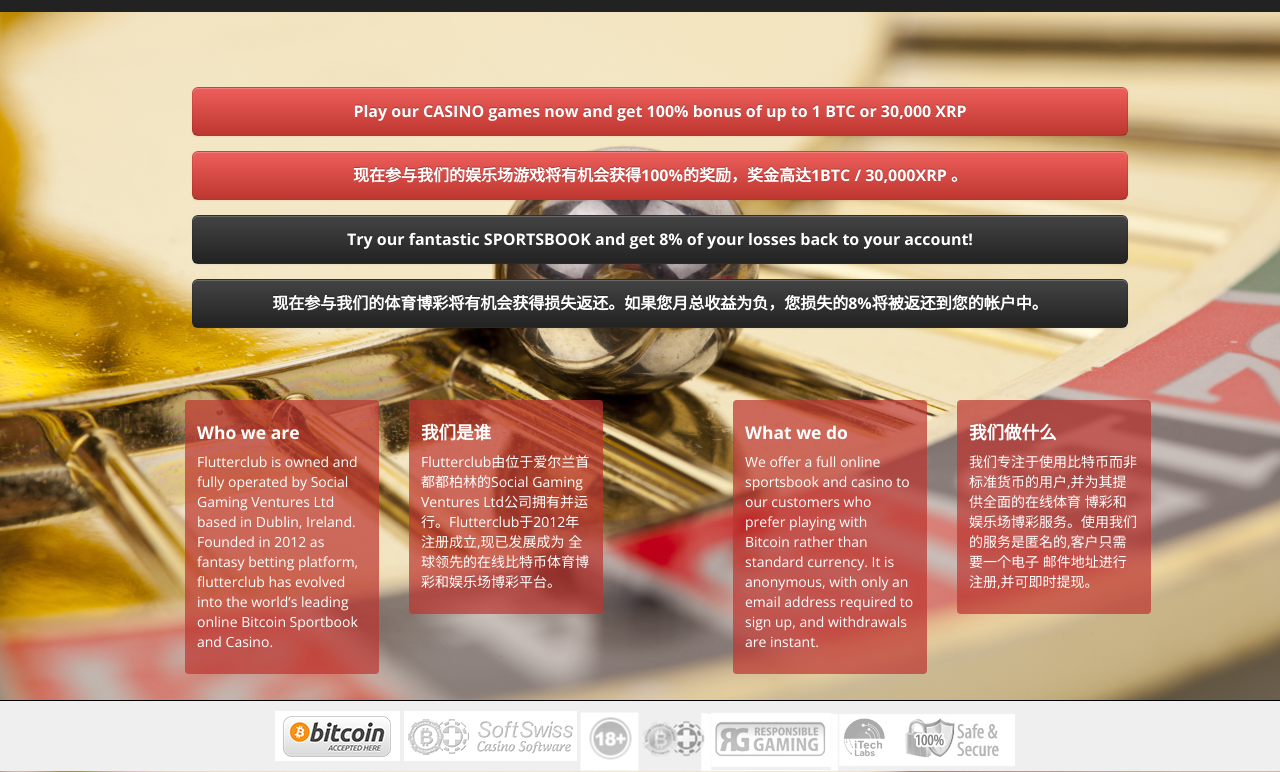
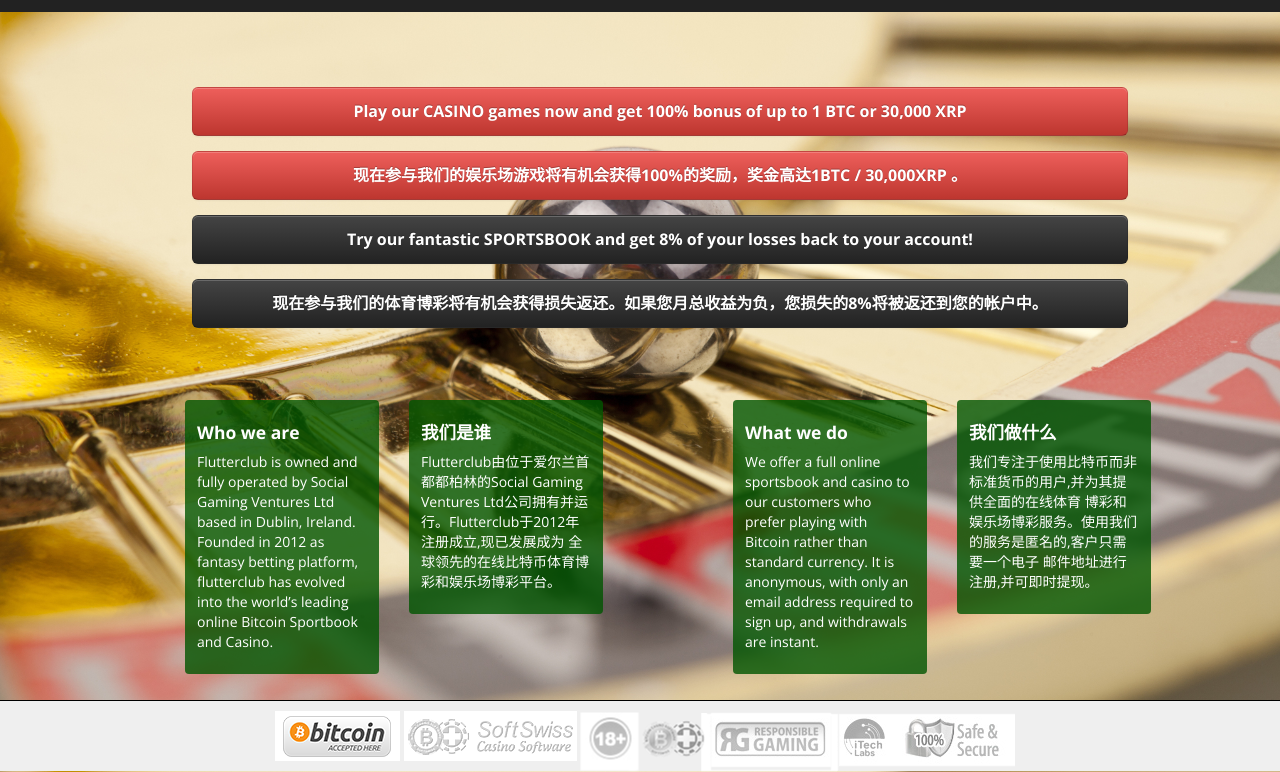
Before and after one commit to emkorybski/fc-landing, a plain HTML site: page index.html in a window 1280 px wide. Shown: the part 100-872 px from the top of the page. Drawn offline with nearby package versions, Linux system fonts and the light colour scheme; a web font is replaced by a local one.

```diff
--- a/overrides.css
+++ b/overrides.css
@@ -57,7 +57,7 @@ body {
 }
 
 .footer .container div {
-    background: rgba(189,54,47,0.7);
+    background: rgba(0,85,0,0.8);/*rgba(189,54,47,0.7);*/
     padding: 12px;
     border-radius: 4px;
 }
```
